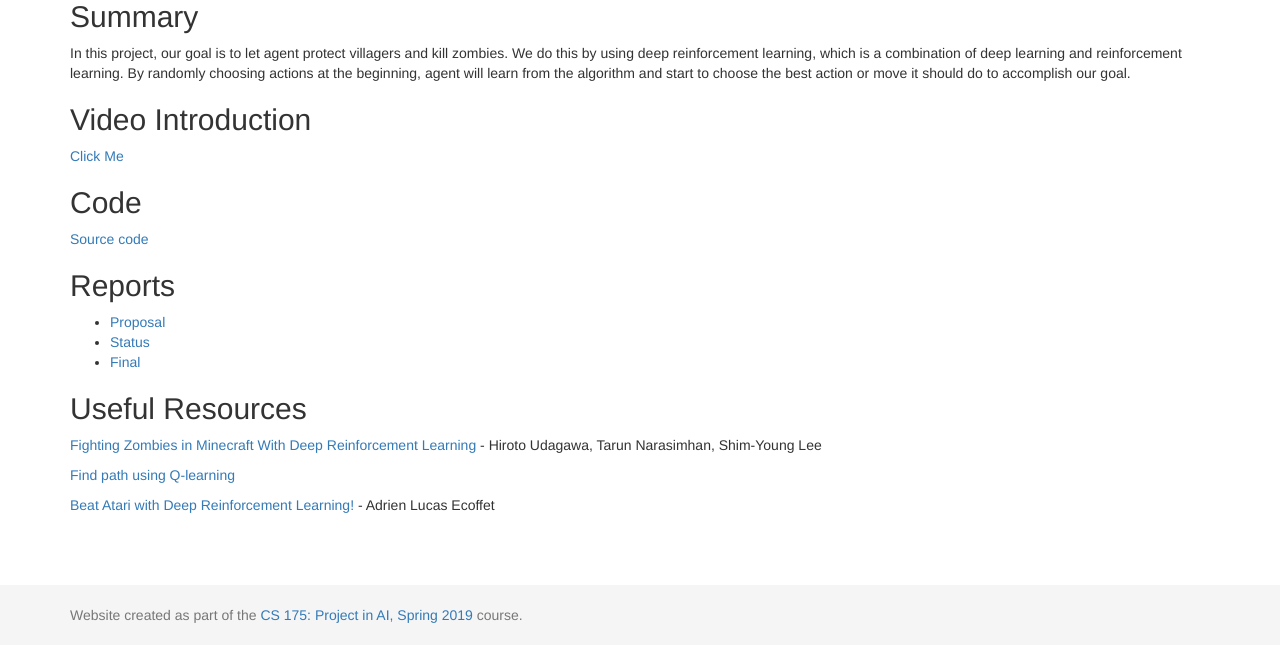
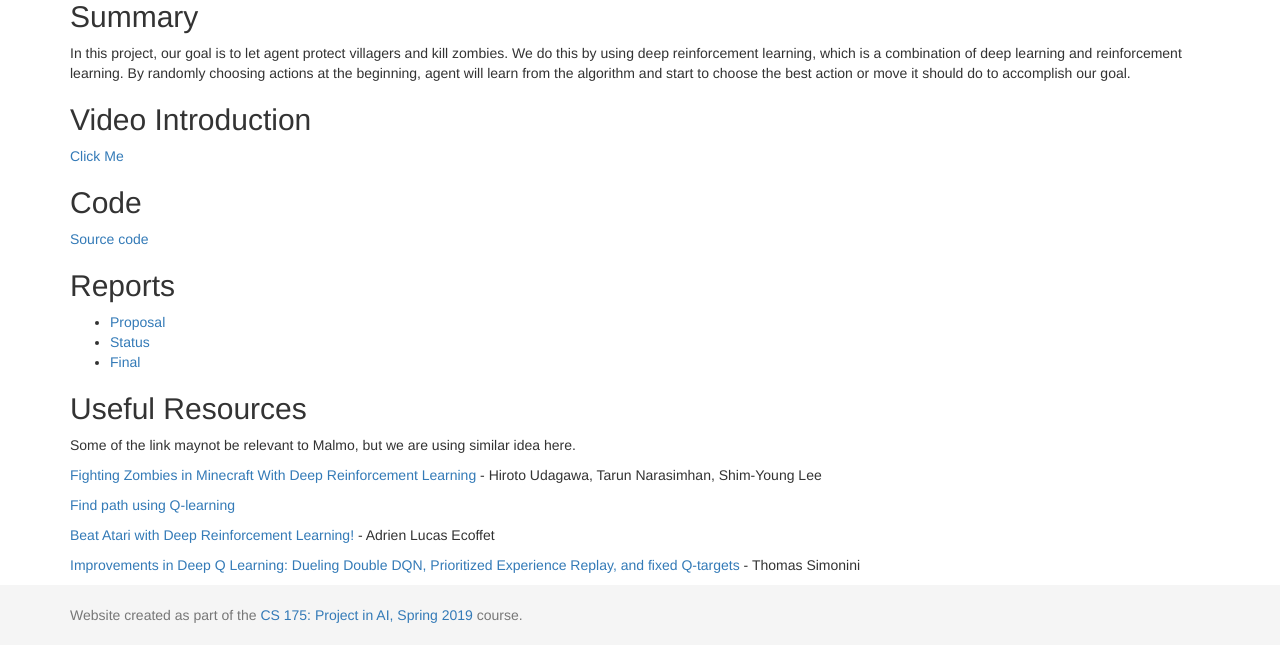
Before and after one commit to jiacheh4/Sirius-3, a Jekyll site: the page built from docs/index.md, in a window 1280 px wide and 1138 px high. Shown: the part 493-1138 px from the top of the window. Built offline with Jekyll 4.4.1, drawn with Linux system fonts in a browser that asks for light colours.

Commit message:
Update index.md

```diff
--- a/docs/index.md
+++ b/docs/index.md
@@ -25,8 +25,12 @@ In this project, our goal is to let agent protect villagers and kill zombies. We
 
 ## Useful Resources
 
+Some of the link maynot be relevant to Malmo, but we are using similar idea here.
+
 [Fighting Zombies in Minecraft With Deep Reinforcement Learning](http://cs229.stanford.edu/proj2016/report/UdagawaLeeNarasimhan-FightingZombiesInMinecraftWithDeepReinforcementLearning-report.pdf) - Hiroto Udagawa, Tarun Narasimhan, Shim-Young Lee
 
 [Find path using Q-learning](https://www.youtube.com/watch?v=9XRL6d-yxp4)
 
 [Beat Atari with Deep Reinforcement Learning!](https://becominghuman.ai/lets-build-an-atari-ai-part-1-dqn-df57e8ff3b26) - Adrien Lucas Ecoffet
+
+[Improvements in Deep Q Learning: Dueling Double DQN, Prioritized Experience Replay, and fixed Q-targets](https://medium.freecodecamp.org/improvements-in-deep-q-learning-dueling-double-dqn-prioritized-experience-replay-and-fixed-58b130cc5682) - Thomas Simonini
```
